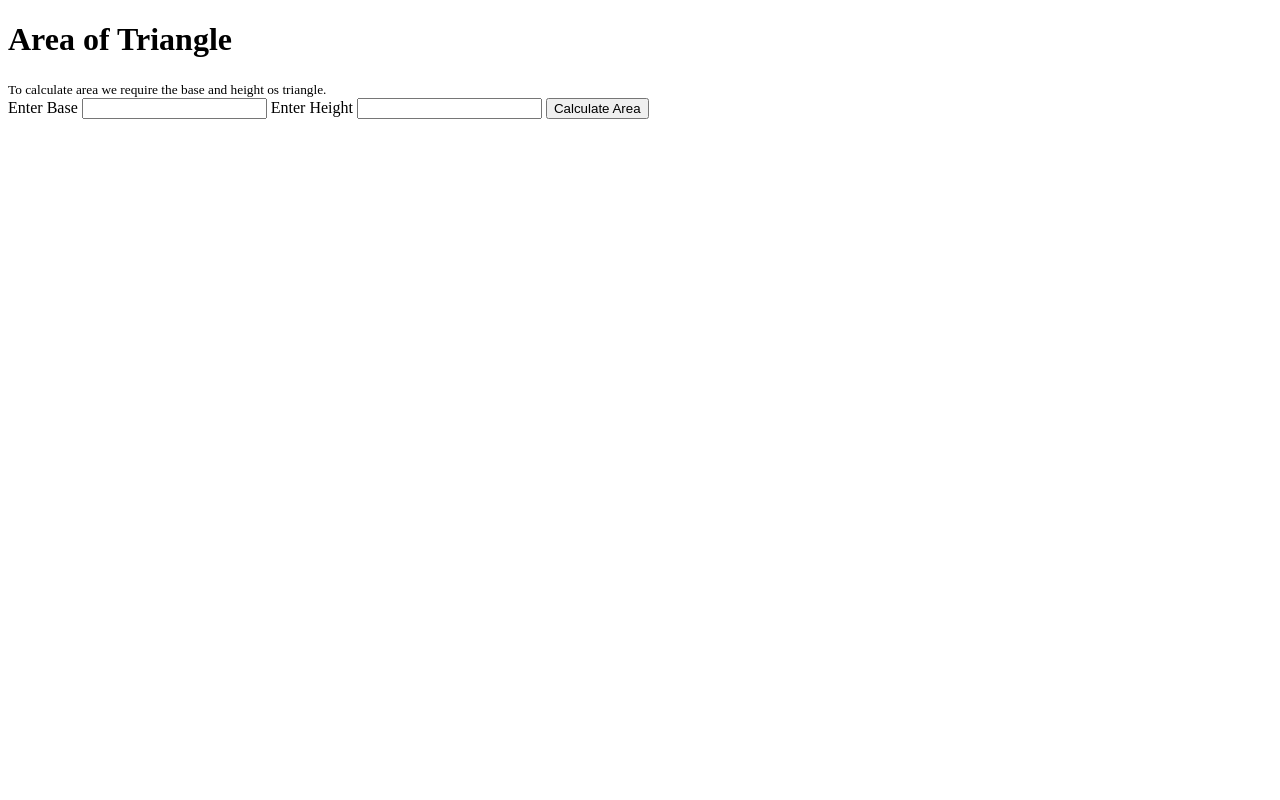
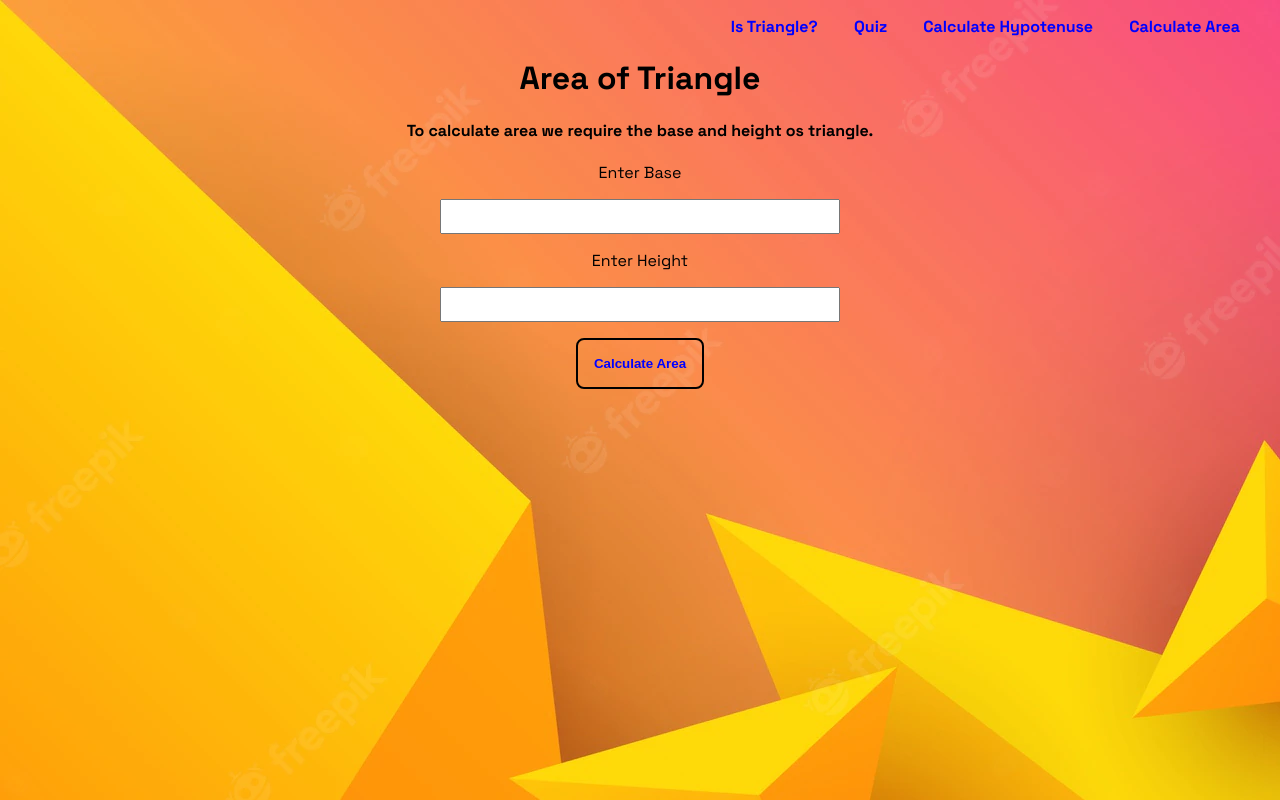
Before and after one commit to RuchaRK/Mark-12-Assignement-Neog, a plain HTML site: page areaTriangle.html in a window 1280 px wide. Drawn offline with Linux system fonts and the light colour scheme.

Commit message:
add css to hypo,area and quiz files.

```diff
--- a/areaTriangle.html
+++ b/areaTriangle.html
@@ -4,11 +4,19 @@
     <meta charset="UTF-8">
     <meta http-equiv="X-UA-Compatible" content="IE=edge">
     <meta name="viewport" content="width=device-width, initial-scale=1.0">
+    <link rel="stylesheet" href="style.css">
     <title>Area | APP</title>
 </head>
 <body>
+    <nav>
+
+        <a href="istriangle.html">Is Triangle?</a>
+        <a href="quiz.html">Quiz</a>
+        <a href="calHypotenuse.html">Calculate Hypotenuse</a>
+        <a href="areaTriangle.html">Calculate Area</a>
+    </nav>
     <h1>Area of Triangle</h1>
-    <small>To calculate area we require the base and height os triangle.</small>
+    <h4>To calculate area we require the base and height os triangle.</h4>
     <div class="area-container">
         <label for="base-input" > Enter Base</label>
         <input type="number" class="area-inputs" />
@@ -16,7 +24,7 @@
         <input type="number" class="area-inputs"/>
 
         <button id="calArea">Calculate Area</button>
-        <h2 id="areaOutput"></h2>
+        <h2 style="color:blue" id="areaOutput"></h2>
     </div>
 
     <script src="areaTriangle.js"></script>
--- a/istriangle.css
+++ /dev/null
@@ -1,38 +0,0 @@
-@import url('https://fonts.googleapis.com/css2?family=Jura:wght@700&family=Space+Grotesk:wght@400;700&display=swap');
-
-body{
-    font-family: 'Space Grotesk', sans-serif;
-    text-align: center;
-    background-image: url(/images/triangle.webp);
-}
-nav{
-    text-align: right;
-    margin: 1rem;
-}
-a{
-    text-decoration: none;
-    color:blue;
-    padding: 1rem;
-    font-weight: bolder;
-}
-label{
-    display: block;
-    padding: 0.5rem;
-}
-
-input{
-    width: 50%;
-    padding: 1rem;
-}
-button{
-    margin: auto;
-    display: block;
-    margin-top: 1rem;
-    margin-bottom: 1rem;
-    padding: 1rem;
-    border-style: solid;
-    color: blue;
-    background: transparent;
-    font-weight: bolder;
-    border-radius: 0.5rem;
-}
--- a/style.css
+++ b/style.css
@@ -0,0 +1,64 @@
+@import url('https://fonts.googleapis.com/css2?family=Jura:wght@700&family=Space+Grotesk:wght@400;700&display=swap');
+
+body{
+    font-family: 'Space Grotesk', sans-serif;
+    text-align: center;
+    background-image: url(/images/triangle.webp);
+}
+nav{
+    text-align: right;
+    margin: 1rem;
+}
+a{
+    text-decoration: none;
+    color:blue;
+    padding: 1rem;
+    font-weight: bolder;
+}
+.angle-input{
+    display: block;
+    padding: 0.5rem;
+    width: 30%;
+    margin: auto;
+    margin-top: 1rem;
+    margin-bottom: 1rem;
+}
+.triangle-side{
+    display: block;
+    padding: 0.5rem;
+    width: 30%;
+    margin: auto;
+    margin-top: 1rem;
+    margin-bottom: 1rem;
+
+}
+.area-inputs{
+    display: block;
+    padding: 0.5rem;
+    width: 30%;
+    margin: auto;
+    margin-top: 1rem;
+    margin-bottom: 1rem;
+
+}
+/* label{
+    display: block;
+    padding: 0.5rem;
+}
+
+input{
+    width: 50%;
+    padding: 1rem;
+} */
+button{
+    margin: auto;
+    display: block;
+    margin-top: 1rem;
+    margin-bottom: 1rem;
+    padding: 1rem;
+    border-style: solid;
+    color: blue;
+    background: transparent;
+    font-weight: bolder;
+    border-radius: 0.5rem;
+}
```
Also changed, not shown: calHypotenuse.html (+12 -3 lines), istriangle.html (+6 -6 lines), quiz.html (+12 -4 lines).
